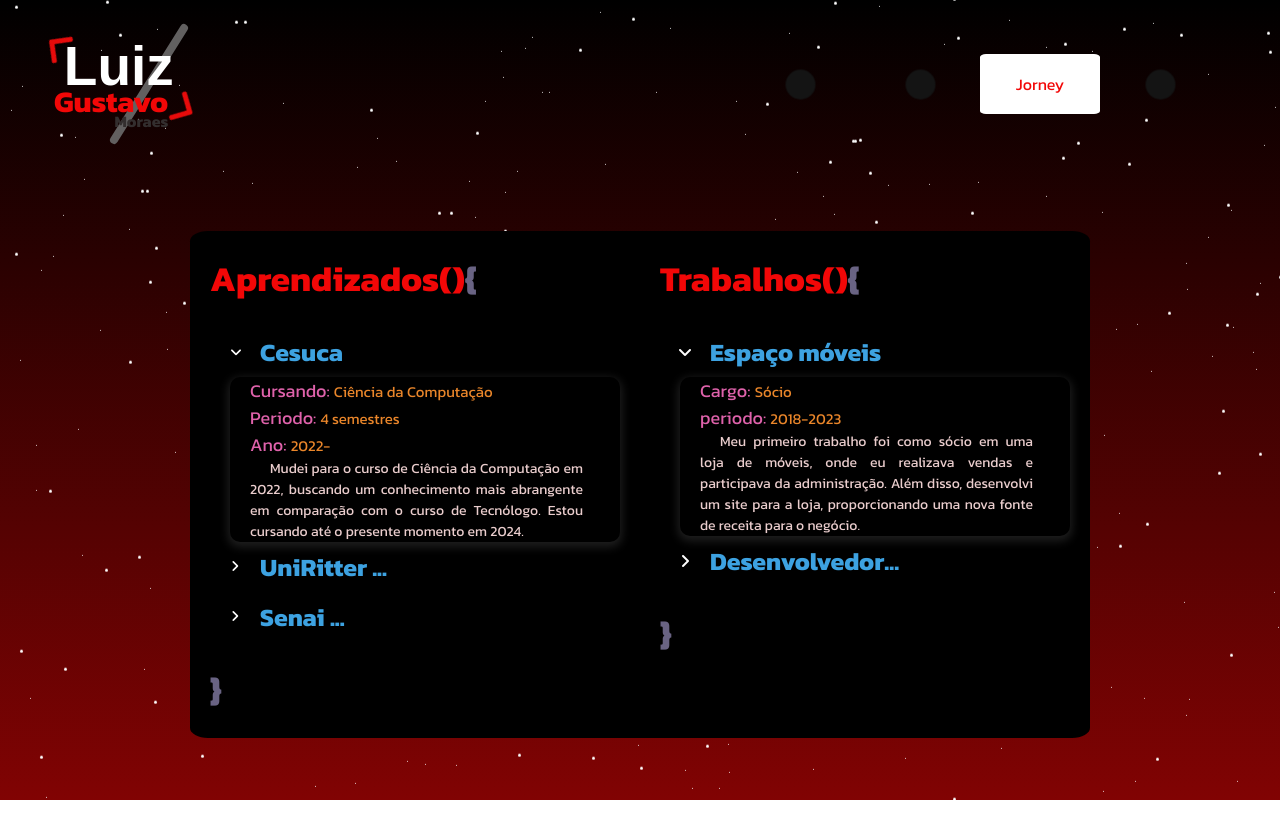
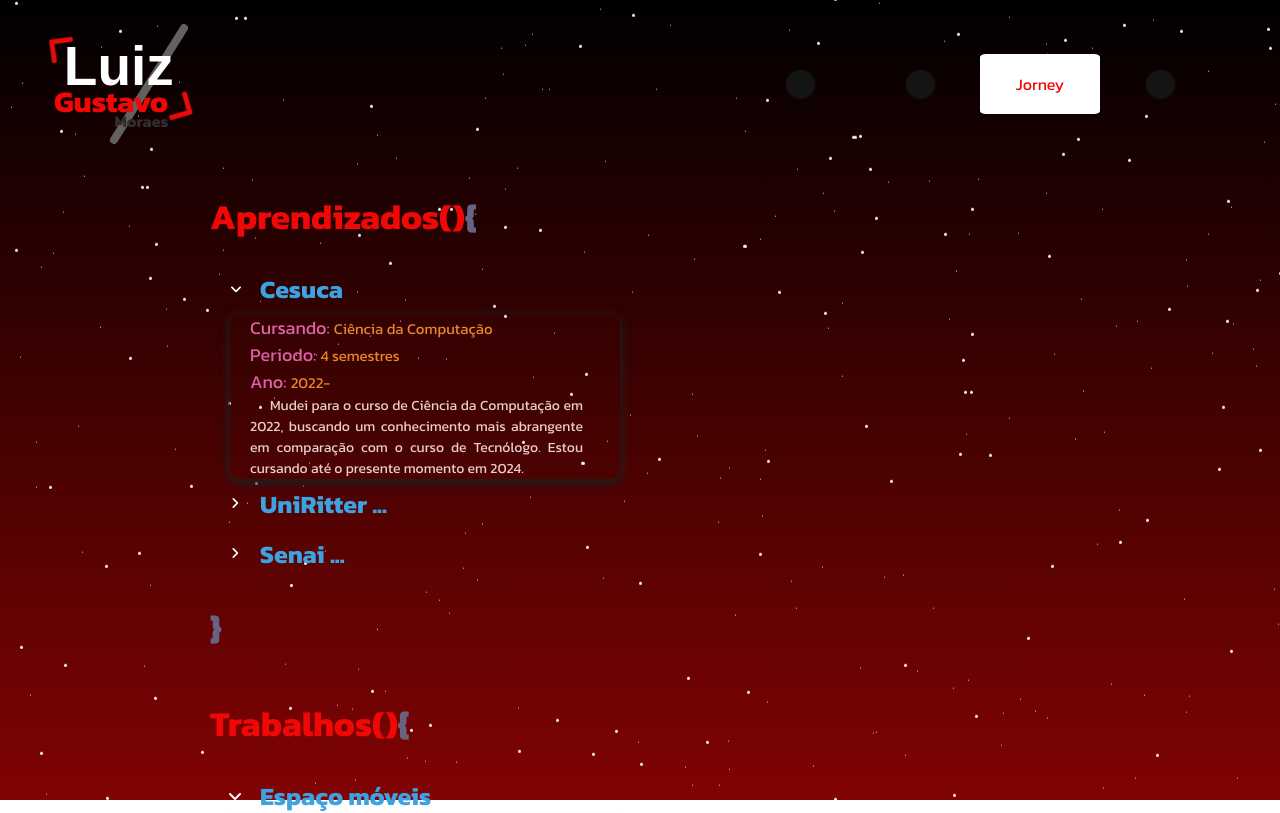
Before and after one commit to luizGMPortfolio/Portifolio, a React (Vite) app: page /Jorney in a window 1280 px wide. Shown: the top 813 px of the page. Built offline with nearby package versions, Linux system fonts and the light colour scheme; a web font is replaced by a local one.

Commit message:
Ajuste deploy

```diff
--- a/src/routes/Jorney.jsx
+++ b/src/routes/Jorney.jsx
@@ -141,7 +141,7 @@ function Jorney() {
         animate={{ opacity: 1, translateX: 0 }}
         transition={{ delay: 0.5 }}
         exit={{ opacity: 0, translateX: -1000 }} >
-        <motion.div className='Jorney'
+        <motion.div className='jorney'
           initial={{ borderRadius: "50%", scale: 0.2, width: 600, rotate: 180 }}
           animate={{ borderRadius: "2%", scale: 1, width: 900, rotate: 0 }}
           transition={{ delay: 0.8 }}
```
